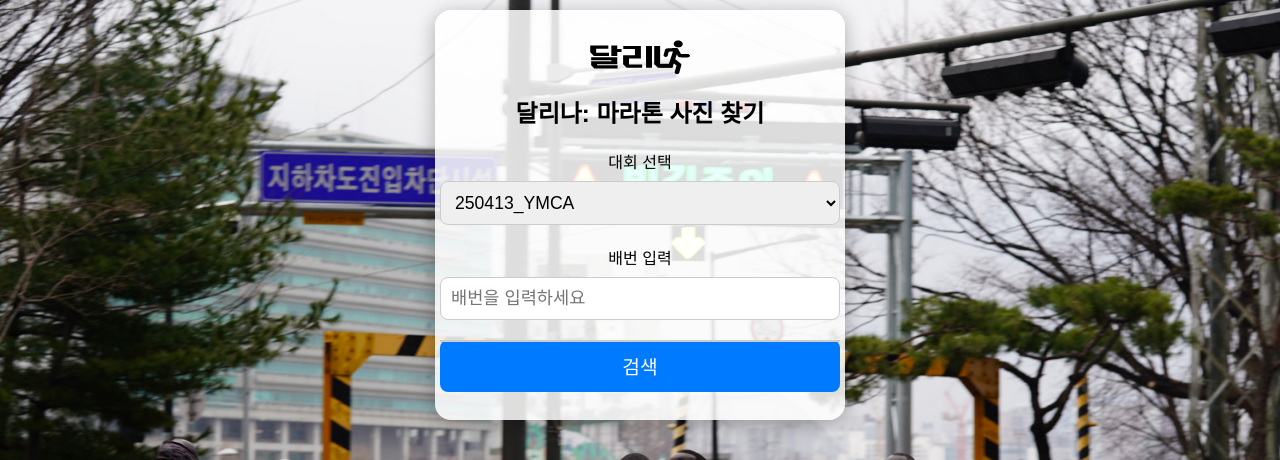
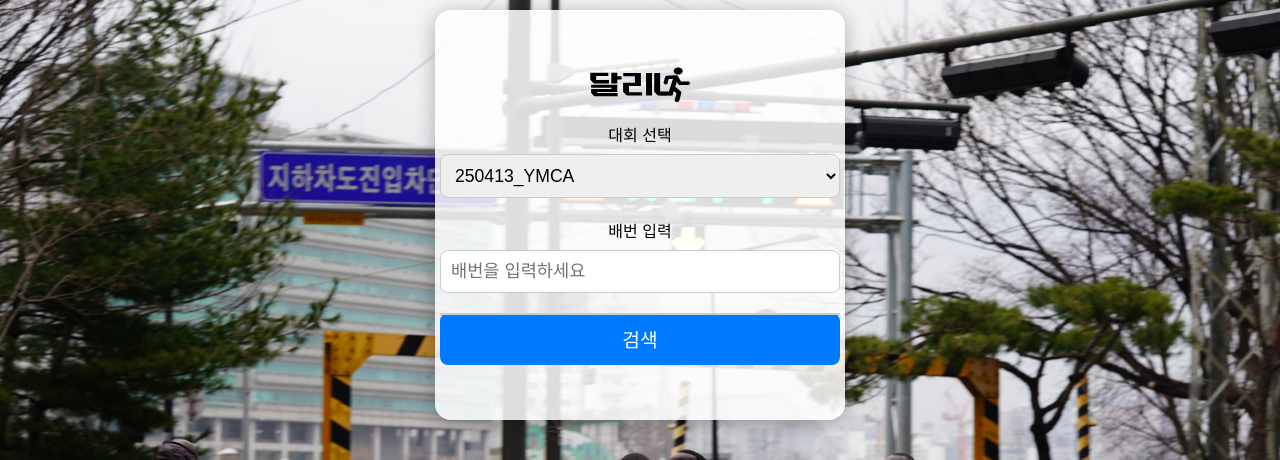
Before and after one commit to LadPark/dalina, a Flask app: page / in a window 1280 px wide. Shown: the top 460 px of the page. Run offline with Flask 3, Linux system fonts and the light colour scheme.

Commit message:
Update index.html

```diff
--- a/templates/index.html
+++ b/templates/index.html
@@ -109,7 +109,6 @@
   <div class="container">
     <!-- 로고 삽입 -->
     <img src="/static/logo.svg" alt="Dalina Logo" class="logo">
-    <h1>달리나: 마라톤 사진 찾기</h1>
 
     <form action="/search" method="post">
       <label for="event">대회 선택</label>
```
